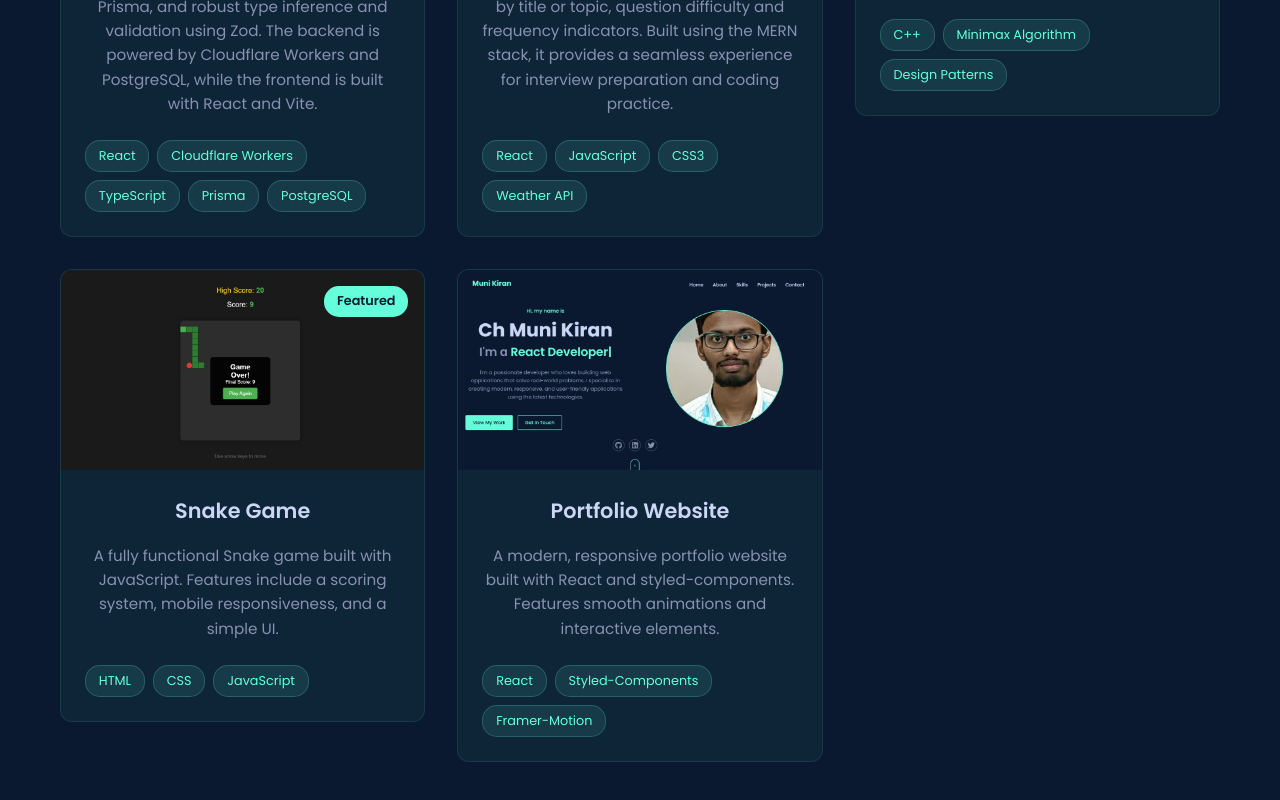
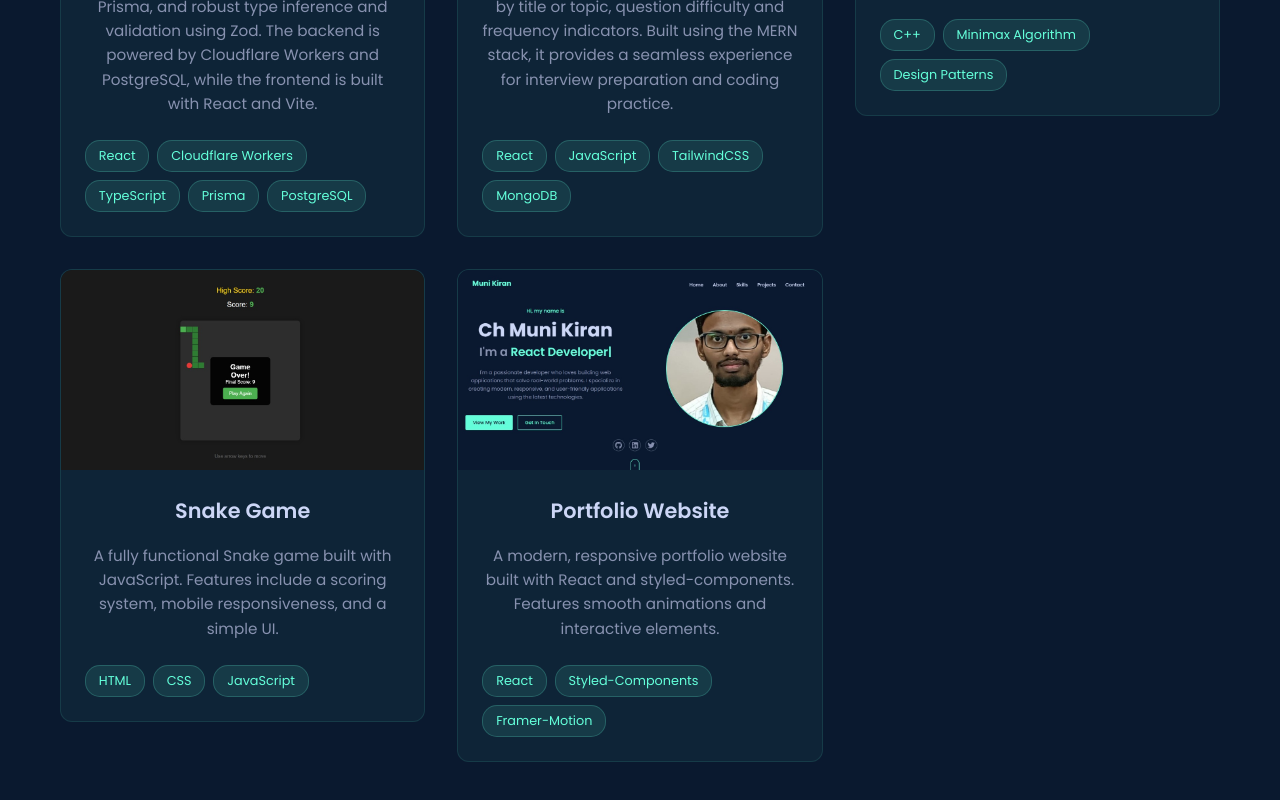
Before and after one commit to MuniKiranCh/portfolio, a React (Vite) app in the folder frontend/: page / in a window 1280 px wide. Shown: the part 4997-5797 px from the top of the page. Built offline with nearby package versions, Linux system fonts and the light colour scheme.

Commit message:
solved errors

```diff
--- a/frontend/src/components/Projects/Projects.jsx
+++ b/frontend/src/components/Projects/Projects.jsx
@@ -32,7 +32,7 @@ const Projects = () => {
       _id: '2',
       title: 'CodeForTech',
       description: 'A web application that allows users to explore and practice company-wise premium coding questions. Features include company-based filtering, search by title or topic, question difficulty and frequency indicators. Built using the MERN stack, it provides a seamless experience for interview preparation and coding practice.',
-      technologies: ['React', 'JavaScript', 'CSS3', 'Weather API'],
+      technologies: ['React', 'JavaScript', 'TailwindCSS', 'MongoDB'],
       image: Leet,
       githubUrl: 'https://github.com/MuniKiranCh/Leetcode_Premium',
       liveUrl: 'https://leetcode-companywise.vercel.app/',
@@ -59,7 +59,7 @@ const Projects = () => {
       githubUrl: 'https://github.com/MuniKiranCh/SnakeGame',
       liveUrl: 'https://munikiranch.github.io/SnakeGame/',
       category: 'Web Development',
-      featured: true
+      featured: false
     },
     {
       _id: '5',
```
